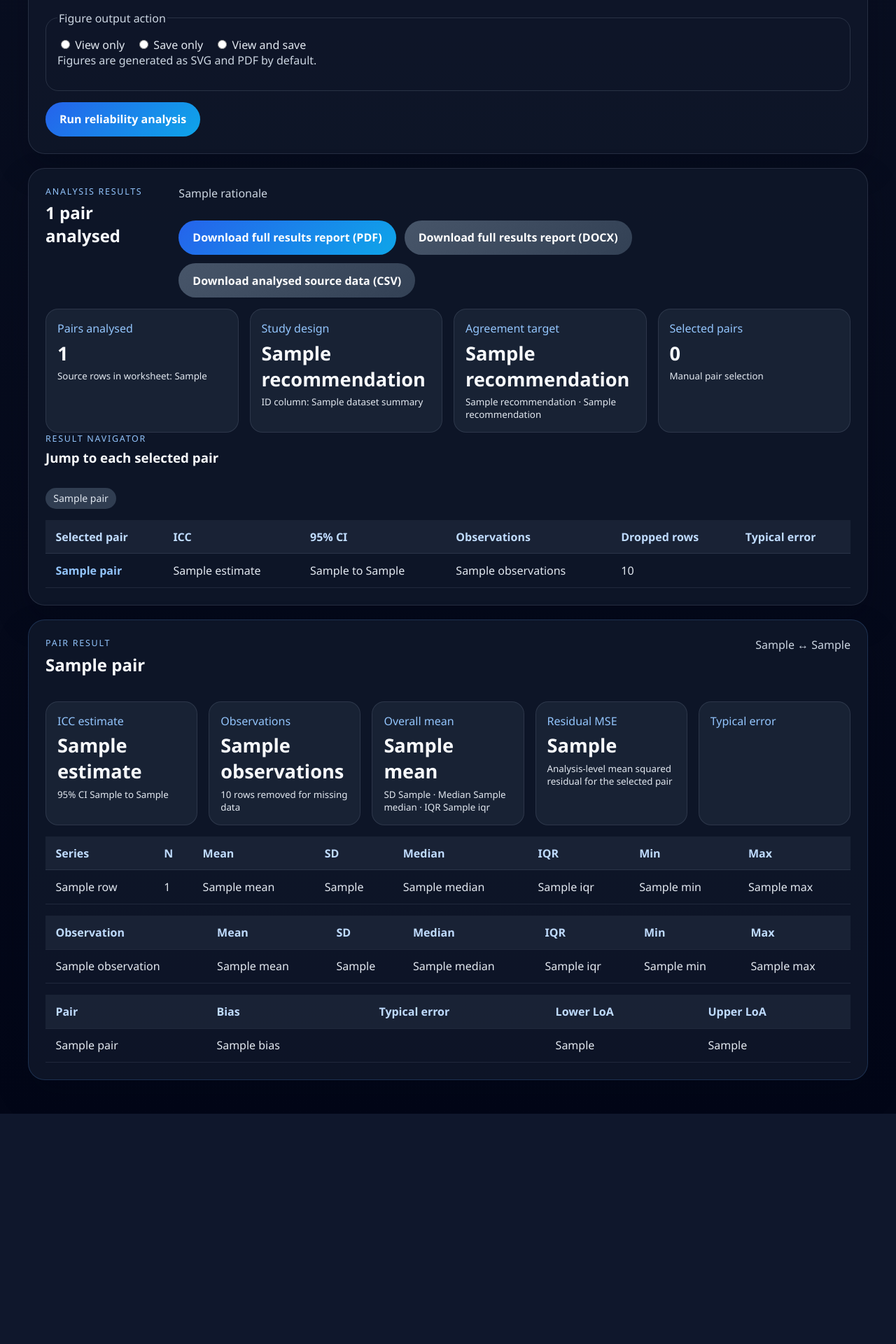
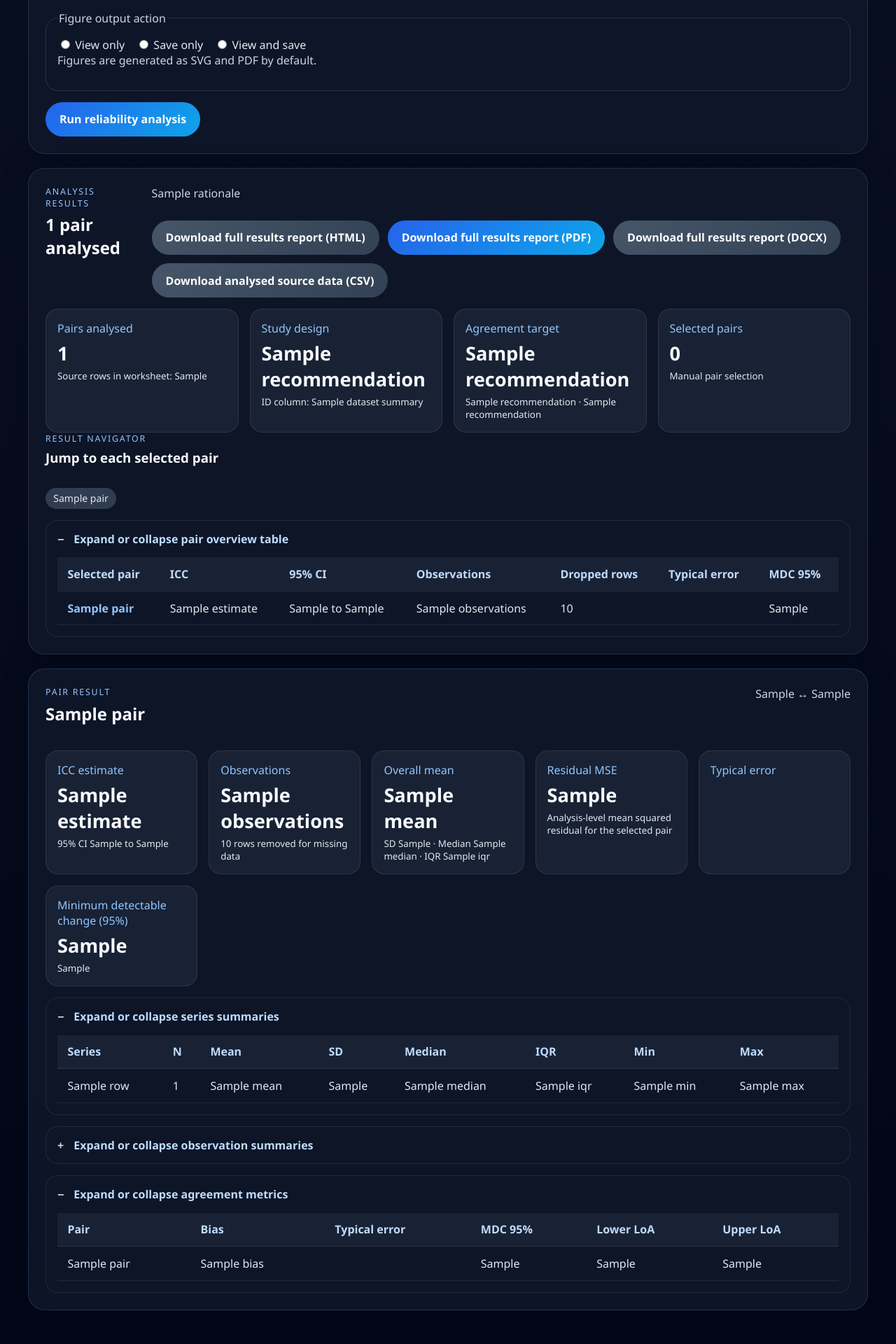
Before and after one commit to whiteleyrod/Reliability, a Flask app: template templates/index.html in a window 1280 px wide. Shown: the part 1684-3604 px from the top of the page at 70% size. Before the commit the page ends 3275 px from the top, so only its background shows below. Run offline with Flask 3, Linux system fonts and the light colour scheme; the template is opened without the code that fills it: most values are stand-ins (such as "Sample title", 1, 10 or a date in 2020); some libraries are stand-ins or nearby versions.

Commit message:
Added MDC reporting, html output

```diff
--- a/app.py
+++ b/app.py
@@ -1,5 +1,6 @@
 from __future__ import annotations
 
+import html
 import io
 import json
 import os
@@ -494,6 +495,7 @@
         bias = float(difference.mean())
         sd_difference = float(difference.std(ddof=1)) if len(difference) > 1 else 0.0
         typical_error = sd_difference / np.sqrt(2)
+        minimum_detectable_change_95 = typical_error * 1.96 * np.sqrt(2)
         loa_upper = bias + 1.96 * sd_difference
         loa_lower = bias - 1.96 * sd_difference
 
@@ -504,6 +506,7 @@
                 "second_column": second_column,
                 "bias": to_float(bias),
                 "typical_error": to_float(typical_error),
+                "minimum_detectable_change_95": to_float(minimum_detectable_change_95),
                 "loa_lower": to_float(loa_lower),
                 "loa_upper": to_float(loa_upper),
             }
@@ -703,6 +706,7 @@
         "observation_total": observation_total,
         "pair_metrics": pair_metrics,
         "typical_error_formula": "Typical error = SD(differences) / √2",
+        "minimum_detectable_change_formula": "Minimum detectable change (95%) = Typical error × 1.96 × √2",
     }
 
 
@@ -835,6 +839,27 @@
     if len(numeric_columns) > 0:
         formatted[numeric_columns] = formatted[numeric_columns].round(4)
     return formatted.to_markdown(index=False)
+
+
+def dataframe_for_html(dataframe: pd.DataFrame, max_rows: int | None = None) -> pd.DataFrame:
+    frame = dataframe.copy().replace({np.nan: ""})
+    if max_rows is not None:
+        frame = frame.head(max_rows)
+
+    for column in frame.columns:
+        frame[column] = frame[column].map(
+            lambda value: f"{value:.4f}" if isinstance(value, float) else str(value)
+        )
+
+    return frame
+
+
+def html_table(dataframe: pd.DataFrame, max_rows: int | None = None) -> str:
+    frame = dataframe_for_html(dataframe, max_rows=max_rows)
+    if frame.empty:
+        return '<p class="report-empty">No rows available.</p>'
+
+    return frame.to_html(index=False, classes=["report-table"], border=0, escape=True)
 
 
 def load_package_versions() -> list[str]:
@@ -1079,8 +1104,9 @@
             Paragraph("2. Drop rows with missing values for each selected pair.", styles["Normal"]),
             Paragraph("3. Reshape the pair data and run pingouin.intraclass_corr(...).", styles["Normal"]),
             Paragraph("4. Compute typical error as SD(y − x) / √2.", styles["Normal"]),
-            Paragraph("5. Compute bias and limits of agreement as bias ± 1.96 × SD(y − x).", styles["Normal"]),
-            Paragraph("6. Generate square scatter plots with a y = x line and Bland-Altman plots centered symmetrically around 0.", styles["Normal"]),
+            Paragraph("5. Compute minimum detectable change (95%) as typical error × 1.96 × √2.", styles["Normal"]),
+            Paragraph("6. Compute bias and limits of agreement as bias ± 1.96 × SD(y − x).", styles["Normal"]),
+            Paragraph("7. Generate square scatter plots with a y = x line and Bland-Altman plots centered symmetrically around 0.", styles["Normal"]),
         ]
     )
 
@@ -1115,6 +1141,7 @@
                 Paragraph(f"Complete observations analysed: {pair_result['dataset_summary']['observations']}", styles["Normal"]),
                 Paragraph(f"Dropped rows due to missing values: {pair_result['dataset_summary']['dropped_rows']}", styles["Normal"]),
                 Paragraph(f"Typical error formula: {pair_result['typical_error_formula']}", styles["Normal"]),
+                Paragraph(f"Minimum detectable change formula: {pair_result['minimum_detectable_change_formula']}", styles["Normal"]),
                 Spacer(1, 0.12 * inch),
                 Paragraph("Overall descriptive summary", styles["Heading2"]),
                 pdf_table(overall_summary_frame),
@@ -1190,6 +1217,7 @@
         "Drop rows with missing values for each selected pair.",
         "Reshape the pair data and run pingouin.intraclass_corr(...).",
         "Compute typical error as SD(y − x) / √2.",
+        "Compute minimum detectable change (95%) as typical error × 1.96 × √2.",
         "Compute bias and limits of agreement as bias ± 1.96 × SD(y − x).",
         "Generate square scatter plots with a y = x line and Bland-Altman plots centered symmetrically around 0.",
     ]:
@@ -1217,6 +1245,7 @@
         document.add_paragraph(f"Complete observations analysed: {pair_result['dataset_summary']['observations']}")
         document.add_paragraph(f"Dropped rows due to missing values: {pair_result['dataset_summary']['dropped_rows']}")
         document.add_paragraph(f"Typical error formula: {pair_result['typical_error_formula']}")
+        document.add_paragraph(f"Minimum detectable change formula: {pair_result['minimum_detectable_change_formula']}")
 
         document.add_heading("Overall descriptive summary", level=2)
         add_docx_table(document, overall_summary_frame)
@@ -1311,6 +1340,7 @@
             "melted = pair_frame.melt(id_vars='subject', var_name='rater', value_name='score')",
             "icc_table = pingouin.intraclass_corr(data=melted, targets='subject', raters='rater', ratings='score')",
             "typical_error = SD(y - x) / sqrt(2)",
+            "minimum_detectable_change_95 = typical_error * 1.96 * sqrt(2)",
             "bias = mean(y - x)",
             "limits_of_agreement = bias ± 1.96 * SD(y - x)",
             "scatter_plot = square plot with y = x reference line",
@@ -1367,6 +1397,7 @@
                 f"- Complete observations analysed: {pair_result['dataset_summary']['observations']}",
                 f"- Dropped rows due to missing values: {pair_result['dataset_summary']['dropped_rows']}",
                 f"- Typical error formula: {pair_result['typical_error_formula']}",
+                f"- Minimum detectable change formula: {pair_result['minimum_detectable_change_formula']}",
                 "",
                 "### Overall descriptive summary",
                 "",
@@ -1416,6 +1447,164 @@
             "- Full implementation source code is not embedded, but the commands and package set used by the app are listed above.",
         ]
     )
+    return "\n".join(lines)
+
+
+def build_html_report(analysis_record: dict, base_url: str | None = None) -> str:
+    config = analysis_record["config"]
+    upload_record = load_upload(config["upload_id"])
+    if upload_record is None:
+        raise AnalysisError("The source upload for this analysis is no longer available.")
+
+    source_frame = build_source_data_export_frame(upload_record, analysis_record)
+    selected_pairs = ", ".join(config.get("selected_pair_labels", [])) or "Manual column selection"
+    base_url = (base_url or "").rstrip("/")
+    package_versions = load_package_versions()
+
+    lines = [
+        "<!doctype html>",
+        '<html lang="en">',
+        "<head>",
+        '  <meta charset="utf-8">',
+        '  <meta name="viewport" content="width=device-width, initial-scale=1">',
+        "  <title>Reliability Analysis Report</title>",
+        "  <style>",
+        "    body { font-family: Segoe UI, Arial, sans-serif; margin: 0; padding: 32px; background: #f8fafc; color: #0f172a; }",
+        "    main { max-width: 1120px; margin: 0 auto; background: #ffffff; padding: 32px; border-radius: 18px; box-shadow: 0 14px 40px rgba(15, 23, 42, 0.08); }",
+        "    h1, h2, h3, h4 { color: #0f172a; }",
+        "    h1 { margin-top: 0; }",
+        "    p, li { line-height: 1.55; }",
+        "    .meta-list { padding-left: 20px; }",
+        "    .report-table { width: 100%; border-collapse: collapse; margin: 14px 0 24px; font-size: 0.95rem; }",
+        "    .report-table th, .report-table td { border: 1px solid #cbd5e1; padding: 8px 10px; text-align: left; vertical-align: top; }",
+        "    .report-table thead th { background: #dbeafe; }",
+        "    .report-empty { color: #475569; font-style: italic; }",
+        "    .formula { color: #334155; font-size: 0.95rem; }",
+        "    .plot-grid { display: grid; grid-template-columns: repeat(auto-fit, minmax(280px, 1fr)); gap: 18px; margin-top: 16px; }",
+        "    .plot-card { border: 1px solid #cbd5e1; border-radius: 14px; padding: 14px; background: #f8fafc; }",
+        "    .plot-card img { width: 100%; height: auto; display: block; background: #fff; }",
+        "    pre, code { background: #e2e8f0; border-radius: 8px; }",
+        "    pre { padding: 14px; overflow-x: auto; }",
+        "  </style>",
+        "</head>",
+        "<body>",
+        "  <main>",
+        "    <h1>Reliability Analysis Report</h1>",
+        f"    <p>Generated: {html.escape(datetime.now().isoformat(timespec='seconds'))}</p>",
+        "    <h2>Analysed source data</h2>",
+        f"    <p>Source file: {html.escape(upload_record['original_filename'])}</p>",
+        f"    <p>Worksheet: {html.escape(config['selected_sheet'])}</p>",
+        f"    <p>Selected pairs: {html.escape(selected_pairs)}</p>",
+        f"    <p>Observation identifier: {html.escape(config.get('subject_column') or 'Generated row labels')}</p>",
+        f"    {html_table(source_frame)}",
+        "    <h2>Analysis description</h2>",
+        "    <ul class=\"meta-list\">",
+        f"      <li>Study design: {html.escape(analysis_record['recommendation']['design_label'])}</li>",
+        f"      <li>Agreement target: {html.escape(analysis_record['recommendation']['agreement_label'])}</li>",
+        f"      <li>Measurement unit: {html.escape(analysis_record['recommendation']['measurement_label'])}</li>",
+        f"      <li>Rationale: {html.escape(analysis_record['recommendation']['rationale'])}</li>",
+        f"      <li>Analysed pairs: {analysis_record['dataset_summary']['pair_count']}</li>",
+        f"      <li>Source rows: {analysis_record['dataset_summary']['source_rows']}</li>",
+        "    </ul>",
+        "    <h3>Python packages used</h3>",
+        "    <ul class=\"meta-list\">",
+    ]
+
+    lines.extend([f"      <li>{html.escape(package)}</li>" for package in package_versions])
+    lines.extend(
+        [
+            "    </ul>",
+            "    <h3>Commands and analysis steps used</h3>",
+            "    <pre><code>python app.py\npython run_web.py</code></pre>",
+            "    <ol>",
+            "      <li>Load the worksheet and selected columns.</li>",
+            "      <li>Drop rows with missing values for each selected pair.</li>",
+            "      <li>Reshape the pair data and run pingouin.intraclass_corr(...).</li>",
+            "      <li>Compute typical error as SD(y - x) / sqrt(2).</li>",
+            "      <li>Compute minimum detectable change (95%) as typical error * 1.96 * sqrt(2).</li>",
+            "      <li>Compute bias and limits of agreement as bias ± 1.96 * SD(y - x).</li>",
+            "      <li>Generate square scatter plots with a y = x line and Bland-Altman plots centered symmetrically around 0.</li>",
+            "    </ol>",
+        ]
+    )
+
+    for pair_result in analysis_record["pair_results"]:
+        overall_summary_frame = pd.DataFrame([pair_result["overall_summary"]])
+        column_summary_frame = pd.DataFrame(pair_result["column_summaries"])
+        observation_summary_frame = pd.DataFrame(pair_result["observation_summaries"])
+        pair_metrics_frame = pd.DataFrame(pair_result["pair_metrics"])
+        pair_source_frame = build_source_data_frame(upload_record, analysis_record, pair_result)
+        scatter_svg = (
+            f"{base_url}/plots/{analysis_record['id']}/{pair_result['pair_key']}/scatter.svg"
+            if base_url
+            else None
+        )
+        bland_svg = (
+            f"{base_url}/plots/{analysis_record['id']}/{pair_result['pair_key']}/bland-altman.svg"
+            if base_url
+            else None
+        )
+
+        lines.extend(
+            [
+                f"    <h2>Results for pair: {html.escape(pair_result['pair_label'])}</h2>",
+                "    <ul class=\"meta-list\">",
+                f"      <li>Columns: {html.escape(pair_result['primary_x_column'])} vs {html.escape(pair_result['primary_y_column'])}</li>",
+                f"      <li>ICC model: {html.escape(pair_result['icc_result']['model'])}</li>",
+                f"      <li>ICC estimate: {pair_result['icc_result']['estimate']}</li>",
+                f"      <li>95% CI: {pair_result['icc_result']['ci_lower']} to {pair_result['icc_result']['ci_upper']}</li>",
+                f"      <li>F value: {pair_result['icc_result']['f_value']}</li>",
+                f"      <li>P value: {pair_result['icc_result']['p_value']}</li>",
+                f"      <li>Description: {html.escape(pair_result['icc_result']['description'])}</li>",
+                f"      <li>Complete observations analysed: {pair_result['dataset_summary']['observations']}</li>",
+                f"      <li>Dropped rows due to missing values: {pair_result['dataset_summary']['dropped_rows']}</li>",
+                "    </ul>",
+                f"    <p class=\"formula\">Typical error formula: {html.escape(pair_result['typical_error_formula'])}</p>",
+                f"    <p class=\"formula\">Minimum detectable change formula: {html.escape(pair_result['minimum_detectable_change_formula'])}</p>",
+                "    <h3>Overall descriptive summary</h3>",
+                f"    {html_table(overall_summary_frame)}",
+                "    <h3>Series summaries</h3>",
+                f"    {html_table(column_summary_frame)}",
+                "    <h3>Observation summaries</h3>",
+                f"    {html_table(observation_summary_frame)}",
+                "    <h3>Typical error, minimum detectable change, and limits of agreement</h3>",
+                f"    {html_table(pair_metrics_frame)}",
+                "    <h3>Source data used for this pair</h3>",
+                f"    {html_table(pair_source_frame)}",
+            ]
+        )
+
+        if scatter_svg and bland_svg:
+            lines.extend(
+                [
+                    "    <h3>Figures</h3>",
+                    '    <div class="plot-grid">',
+                    '      <section class="plot-card">',
+                    f"        <h4>Scatter plot: {html.escape(pair_result['pair_label'])}</h4>",
+                    f"        <img src=\"{html.escape(scatter_svg)}\" alt=\"Scatter plot for {html.escape(pair_result['pair_label'])}\">",
+                    "      </section>",
+                    '      <section class="plot-card">',
+                    f"        <h4>Bland-Altman plot: {html.escape(pair_result['pair_label'])}</h4>",
+                    f"        <img src=\"{html.escape(bland_svg)}\" alt=\"Bland-Altman plot for {html.escape(pair_result['pair_label'])}\">",
+                    "      </section>",
+                    "    </div>",
+                ]
+            )
+
+    lines.extend(
+        [
+            "    <h2>Notes</h2>",
+            '    <ul class="meta-list">',
+            "      <li>This report includes the analysed source rows after pair-specific missing-value filtering.</li>",
+            "      <li>This HTML report combines the analysed data, analysis description, results, and figure embeds in one file.</li>",
+            "      <li>Full implementation source code is not embedded, but the commands and package set used by the app are listed above.</li>",
+            "    </ul>",
+            "  </main>",
+            "</body>",
+            "</html>",
+        ]
+    )
+
     return "\n".join(lines)
 
 
@@ -1769,6 +1958,28 @@
     )
 
 
+@app.get("/reports/<analysis_id>.html")
+def html_report(analysis_id: str):
+    ensure_storage()
+    analysis_record = load_analysis(analysis_id)
+    if analysis_record is None:
+        abort(404)
+
+    try:
+        report = build_html_report(analysis_record, request.url_root)
+    except AnalysisError:
+        abort(404)
+
+    buffer = io.BytesIO(report.encode("utf-8"))
+    download_name = f"reliability-results-{analysis_id}.html"
+    return send_file(
+        buffer,
+        mimetype="text/html; charset=utf-8",
+        as_attachment=True,
+        download_name=download_name,
+    )
+
+
 @app.get("/reports/<analysis_id>.pdf")
 def pdf_report(analysis_id: str):
     ensure_storage()
--- a/static/style.css
+++ b/static/style.css
@@ -430,6 +430,39 @@
   overflow-x: auto;
 }
 
+.table-panel {
+  border: 1px solid rgba(148, 163, 184, 0.14);
+  border-radius: 18px;
+  background: rgba(15, 23, 42, 0.4);
+}
+
+.table-panel summary {
+  cursor: pointer;
+  padding: 0.95rem 1rem;
+  color: #bfdbfe;
+  font-weight: 700;
+  list-style: none;
+}
+
+.table-panel summary::-webkit-details-marker {
+  display: none;
+}
+
+.table-panel summary::before {
+  content: "+";
+  display: inline-block;
+  width: 1rem;
+  margin-right: 0.45rem;
+}
+
+.table-panel[open] summary::before {
+  content: "−";
+}
+
+.table-panel .table-wrap {
+  padding: 0 1rem 1rem;
+}
+
 table {
   width: 100%;
   border-collapse: collapse;
--- a/templates/index.html
+++ b/templates/index.html
@@ -144,6 +144,8 @@
         </div>
 
         {% if preview_columns %}
+          <details class="table-panel" open>
+            <summary>Expand or collapse preview data</summary>
             <div class="table-wrap">
               <table>
                 <thead>
@@ -164,6 +166,7 @@
                 </tbody>
               </table>
             </div>
+          </details>
         {% else %}
         <p class="subtle">No preview is available for the selected worksheet.</p>
         {% endif %}
@@ -328,12 +331,13 @@
             <p class="eyebrow">Results ready</p>
             <h2>Choose what to do next</h2>
           </div>
-          <p class="subtle">You can stay in the browser and inspect the results below, or download a PDF or DOCX report containing the analysed data, methods, results, and figures.</p>
+          <p class="subtle">You can stay in the browser and inspect the results below, or download an HTML, PDF, or DOCX report containing the analysed data, methods, results, and figures.</p>
         </div>
         <div class="download-actions">
           <a class="download-link secondary" href="{{ url_for('index', upload_id=upload.id if upload else None, sheet=selected_sheet, analysis_id=analysis.id) }}#results">View results here</a>
           <a class="download-link" href="{{ url_for('pdf_report', analysis_id=analysis.id) }}">Download results PDF</a>
           <a class="download-link secondary" href="{{ url_for('docx_report', analysis_id=analysis.id) }}">Download results DOCX</a>
+          <a class="download-link secondary" href="{{ url_for('html_report', analysis_id=analysis.id) }}">Download results HTML</a>
         </div>
       </section>
       {% endif %}
@@ -347,6 +351,7 @@
           <div class="actions-stack">
             <p class="subtle">{{ analysis.recommendation.rationale }}</p>
             <div class="download-actions">
+              <a class="download-link secondary" href="{{ url_for('html_report', analysis_id=analysis.id) }}">Download full results report (HTML)</a>
               <a class="download-link" href="{{ url_for('pdf_report', analysis_id=analysis.id) }}">Download full results report (PDF)</a>
               <a class="download-link secondary" href="{{ url_for('docx_report', analysis_id=analysis.id) }}">Download full results report (DOCX)</a>
               <a class="download-link secondary" href="{{ url_for('source_data_csv', analysis_id=analysis.id) }}">Download analysed source data (CSV)</a>
@@ -389,7 +394,9 @@
           </div>
         </div>
 
-        <div class="table-wrap top-gap">
+        <details class="table-panel top-gap" open>
+          <summary>Expand or collapse pair overview table</summary>
+          <div class="table-wrap">
             <table>
               <thead>
                 <tr>
@@ -399,6 +406,7 @@
                   <th>Observations</th>
                   <th>Dropped rows</th>
                   <th>Typical error</th>
+                  <th>MDC 95%</th>
                 </tr>
               </thead>
               <tbody>
@@ -410,11 +418,13 @@
                   <td>{{ pair.dataset_summary.observations }}</td>
                   <td>{{ pair.dataset_summary.dropped_rows }}</td>
                   <td>{{ pair.pair_metrics[0].typical_error if pair.pair_metrics else '—' }}</td>
+                  <td>{{ pair.pair_metrics[0].minimum_detectable_change_95 if pair.pair_metrics else '—' }}</td>
                 </tr>
                 {% endfor %}
               </tbody>
             </table>
           </div>
+        </details>
       </section>
 
       {% for pair in analysis.pair_results %}
@@ -453,8 +463,15 @@
             <strong>{{ pair.pair_metrics[0].typical_error if pair.pair_metrics else '—' }}</strong>
             <small>{{ pair.typical_error_formula }}</small>
           </article>
+          <article class="stat-card">
+            <span>Minimum detectable change (95%)</span>
+            <strong>{{ pair.pair_metrics[0].minimum_detectable_change_95 if pair.pair_metrics else '—' }}</strong>
+            <small>{{ pair.minimum_detectable_change_formula }}</small>
+          </article>
         </div>
 
+        <details class="table-panel" open>
+          <summary>Expand or collapse series summaries</summary>
           <div class="table-wrap">
             <table>
               <thead>
@@ -485,8 +502,11 @@
               </tbody>
             </table>
           </div>
+        </details>
 
-        <div class="table-wrap top-gap">
+        <details class="table-panel top-gap">
+          <summary>Expand or collapse observation summaries</summary>
+          <div class="table-wrap">
             <table>
               <thead>
                 <tr>
@@ -514,14 +534,18 @@
               </tbody>
             </table>
           </div>
+        </details>
 
-        <div class="table-wrap top-gap">
+        <details class="table-panel top-gap" open>
+          <summary>Expand or collapse agreement metrics</summary>
+          <div class="table-wrap">
             <table>
               <thead>
                 <tr>
                   <th>Pair</th>
                   <th>Bias</th>
                   <th>Typical error</th>
+                  <th>MDC 95%</th>
                   <th>Lower LoA</th>
                   <th>Upper LoA</th>
                 </tr>
@@ -532,6 +556,7 @@
                   <td>{{ row.pair }}</td>
                   <td>{{ row.bias }}</td>
                   <td>{{ row.typical_error }}</td>
+                  <td>{{ row.minimum_detectable_change_95 }}</td>
                   <td>{{ row.loa_lower }}</td>
                   <td>{{ row.loa_upper }}</td>
                 </tr>
@@ -539,6 +564,7 @@
               </tbody>
             </table>
           </div>
+        </details>
 
         {% if analysis.config.figure_action in ['view', 'both'] %}
         <div class="plot-grid top-gap">
```
Also changed, not shown: PROJECT_PLAN.md (+7 -3 lines), streamlit_app.py (+27 -10 lines), tests/test_app.py (+76 -0 lines), README.md. Lines whose indentation alone changed are shown as unchanged.
